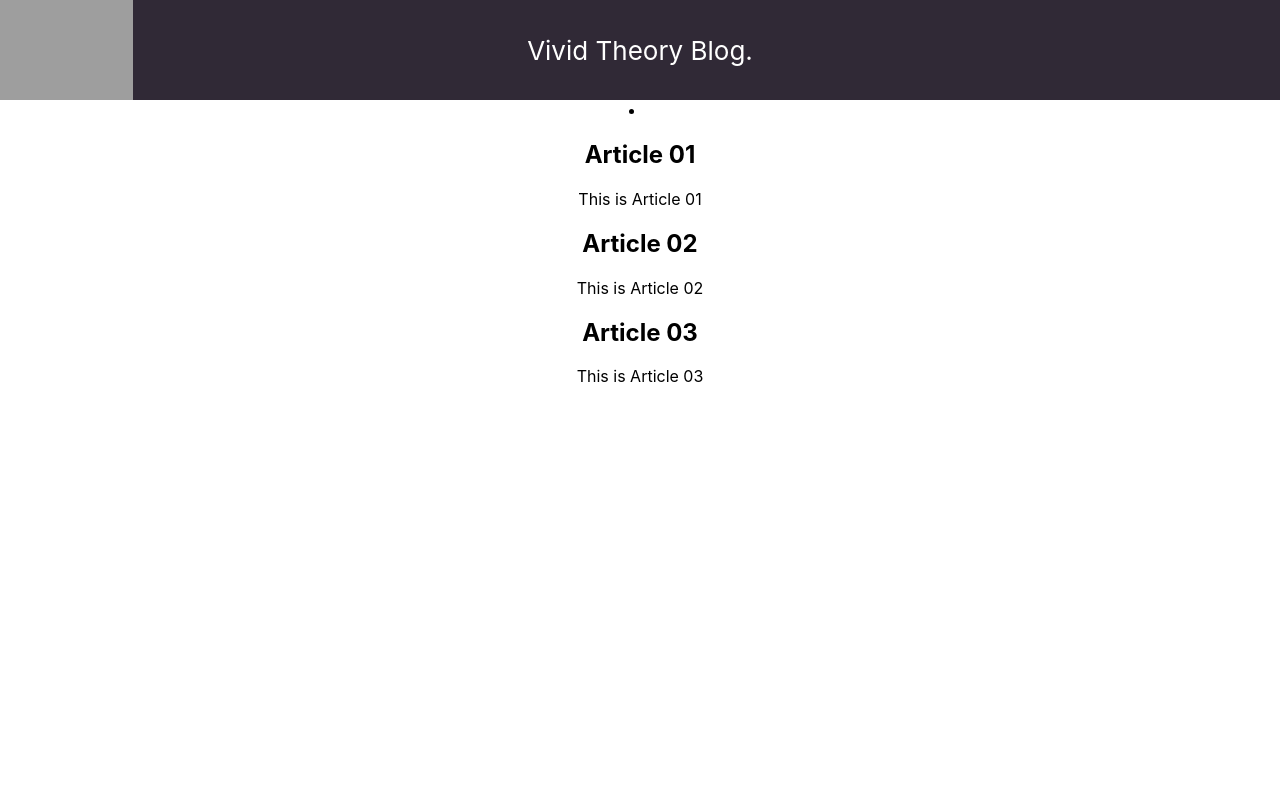
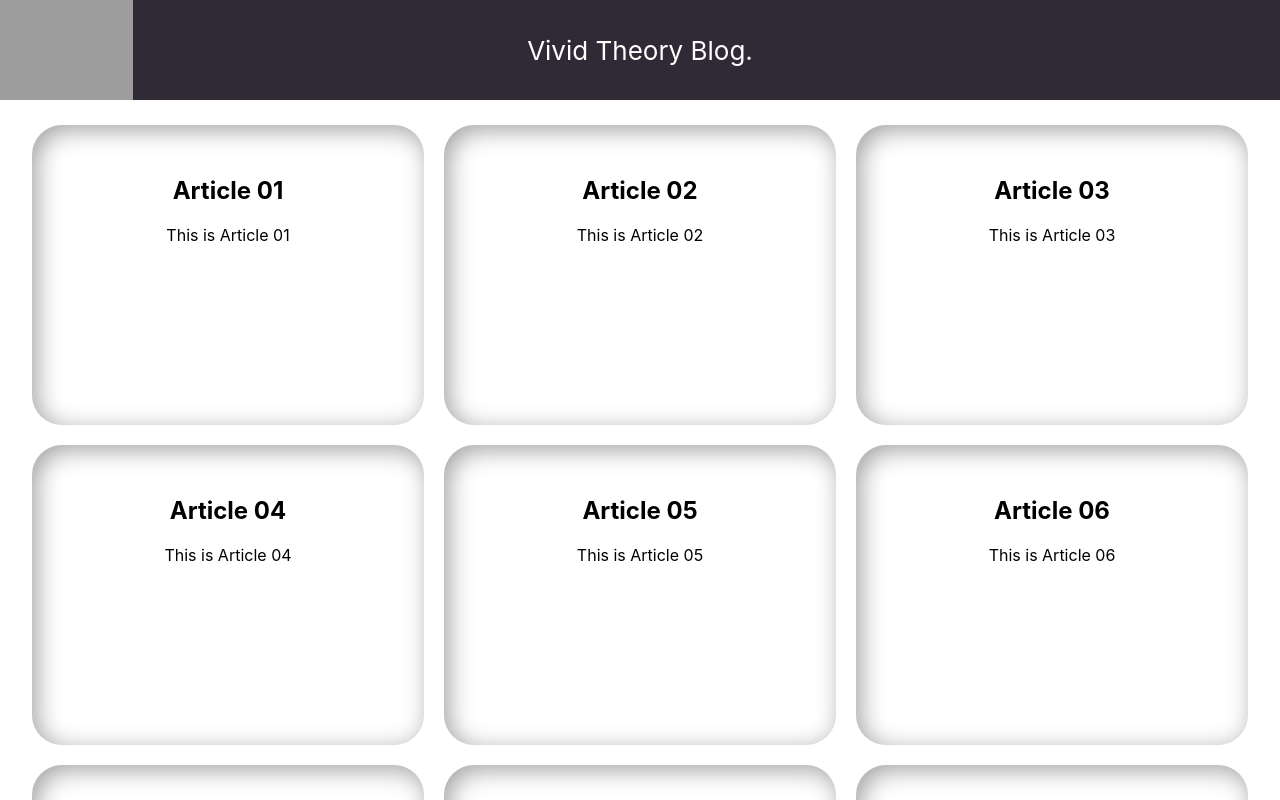
Before and after one commit to McCarthy16/VividTheory, a React (Create React App) app: page / in a window 1280 px wide. Shown: the top 800 px of the page. Built offline with nearby package versions, Linux system fonts and the light colour scheme; grey boxes are pictures that could not be loaded.

Commit message:
updated UI with neumorphism styles, increased mock articles to 9

```diff
--- a/src/frontEnd/App.css
+++ b/src/frontEnd/App.css
@@ -1,16 +1,20 @@
+html{
+  background-color: white;
+}
 .App {
   text-align: center;
+  height:1fr;
+  width:1fr;
 }
 
 .App-logo {
+  z-index: 2;
   position:absolute;
   left:0px;
   top:0px;
   height: 100px;
   pointer-events: none;
 }
-
-
 
 .App-header {
   background-color: #302936;
@@ -27,11 +31,45 @@
   color: #61dafb;
 }
 
-@keyframes App-logo-spin {
-  from {
-    transform: rotate(0deg);
+.neumorphism{
+  position: absolute;
+  left:5px;
+  top:5px;
+  width:90px;
+  height:90px;
+  z-index: 1;
+  border-radius: 50%;
+  background: #302936;
+  box-shadow: inset 24px 24px 48px #1e1a22,
+              inset -24px -24px 48px #42384a;
+}
+
+.gallery {
+  position:relative;
+  margin:auto;
+  top: 25px;
+  width:95%;
+  display: grid;
+  grid-template-columns: repeat(auto-fit,minmax(300px,1fr));
+  grid-column-gap:20px;
+  grid-row-gap: 20px;
+
+}
+
+.article-display-container {
+  height:300px;
+  border-radius: 30px;
+background: #ffffff;
+box-shadow: inset 5px 5px 25px #a3a3a3,
+            inset -5px -5px 25px #ffffff;
   }
-  to {
-    transform: rotate(360deg);
-  }
+.article-display-card{
+  position: relative;
+  margin:auto;
+  border-radius: 10px;
+
+  padding:1px;
+  top:10%;
+  width:80%;
+  height:80%;
 }
--- a/src/frontEnd/App.js
+++ b/src/frontEnd/App.js
@@ -8,6 +8,7 @@ var articles = back.getElements();
 
 
 // React App to generate html with our data
+// TODO: set max columns to 3
 function App() {
   return (
     <div className="App">
@@ -15,16 +16,27 @@ function App() {
         <a href="http://www.vividtheory.com">
           <img src="https://vividtheory.blob.core.windows.net/assignment/vtlogo.svg"  border="0" className="App-logo" alt="logo" />
         </a>
+        <div class="neumorphism" >
+
+        </div>
         <p>
           Vivid Theory Blog.
         </p>
       </header>
 
-      <li className="Article-container">
+      <div className="gallery">
         {
-          articles.map(e1 => <div key={e1.id}> <h2> {e1.title}</h2> <p> {e1.body} </p> </div>)
+          articles.map(e1 =>
+          <div class="article-display-container" key={e1.id}>
+            <div class="article-display-card">
+              <h2> {e1.title}</h2>
+              <p> {e1.body} </p>
+
+            </div>
+          </div>)
+
         }
-      </li>
+      </div>
 
     </div>
   );
--- a/src/packages/backEnd/lib/backEnd.js
+++ b/src/packages/backEnd/lib/backEnd.js
@@ -5,7 +5,14 @@ export class backEnd {
     setElements() {
         this.articles = [{ id: 1, title: 'Article 01', body: 'This is Article 01' },
             { id: 2, title: 'Article 02', body: 'This is Article 02' },
-            { id: 3, title: 'Article 03', body: 'This is Article 03' }];
+            { id: 3, title: 'Article 03', body: 'This is Article 03' },
+            { id: 4, title: 'Article 04', body: 'This is Article 04' },
+            { id: 5, title: 'Article 05', body: 'This is Article 05' },
+
+            { id: 6, title: 'Article 06', body: 'This is Article 06' },
+            { id: 7, title: 'Article 07', body: 'This is Article 07' },
+            { id: 8, title: 'Article 08', body: 'This is Article 08' },
+            { id: 9, title: 'Article 09', body: 'This is Article 09' }];
     }
     getElements() {
         return this.articles;
```
Also changed, not shown: 1 other file (tests, documents, lock files or other folders).
